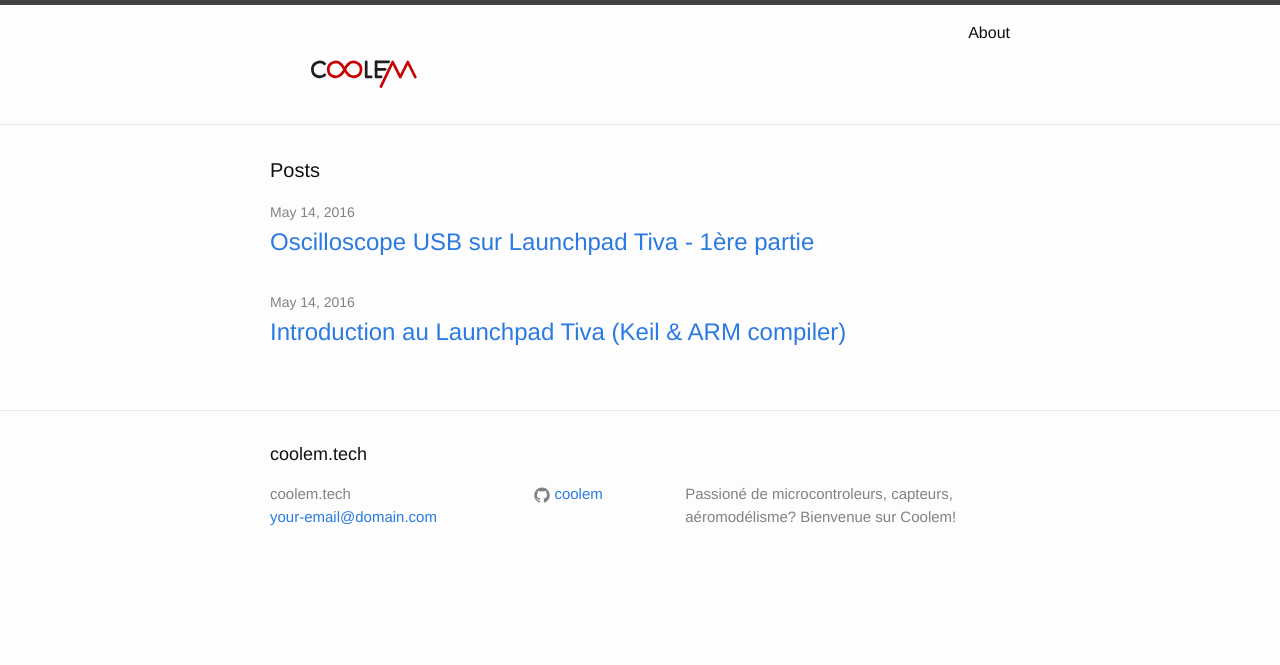
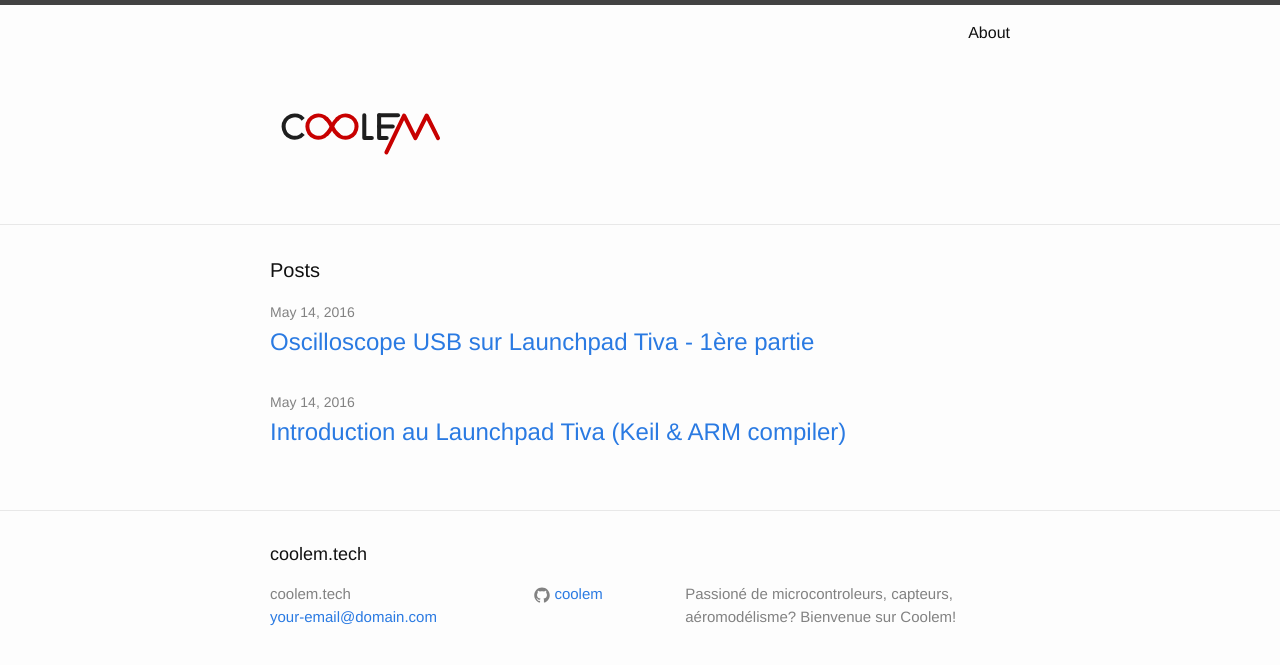
Before and after one commit to coolem/coolem.github.io, a Jekyll site: the page built from index.html, in a window 1280 px wide. Shown: the top 665 px of the page. Built offline with Jekyll 4.4.1, drawn with Linux system fonts in a browser that asks for light colours.

Commit message:
Update header.html

```diff
--- a/_includes/header.html
+++ b/_includes/header.html
@@ -5,7 +5,7 @@
     <!--<a class="site-title" href="{{ site.baseurl }}/">{{ site.title }}</a>
 	-->
 	<a class="site-title" href="{{ site.baseurl }}/">
-		<svg viewBox="0 000 1200 900" width="200" height="100">
+		<svg viewBox="0 000 1200 900" width="200" height="200">
 			<use xlink:href="{{ site.baseurl }}/img/drawing3.svg#svg2" >
 		</svg>
 	</a>
```
